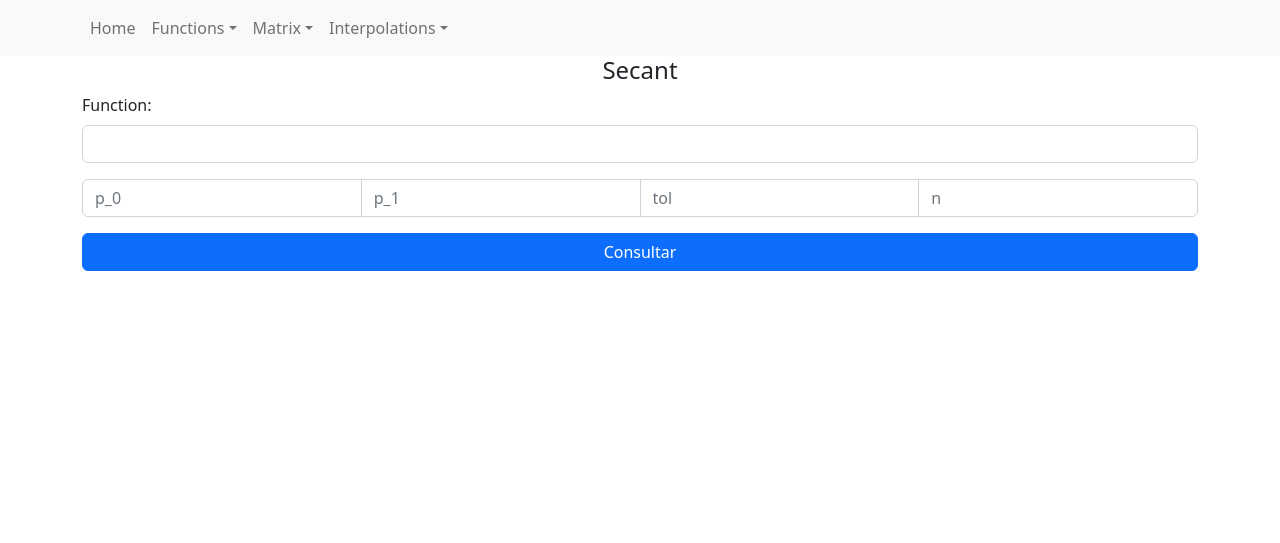
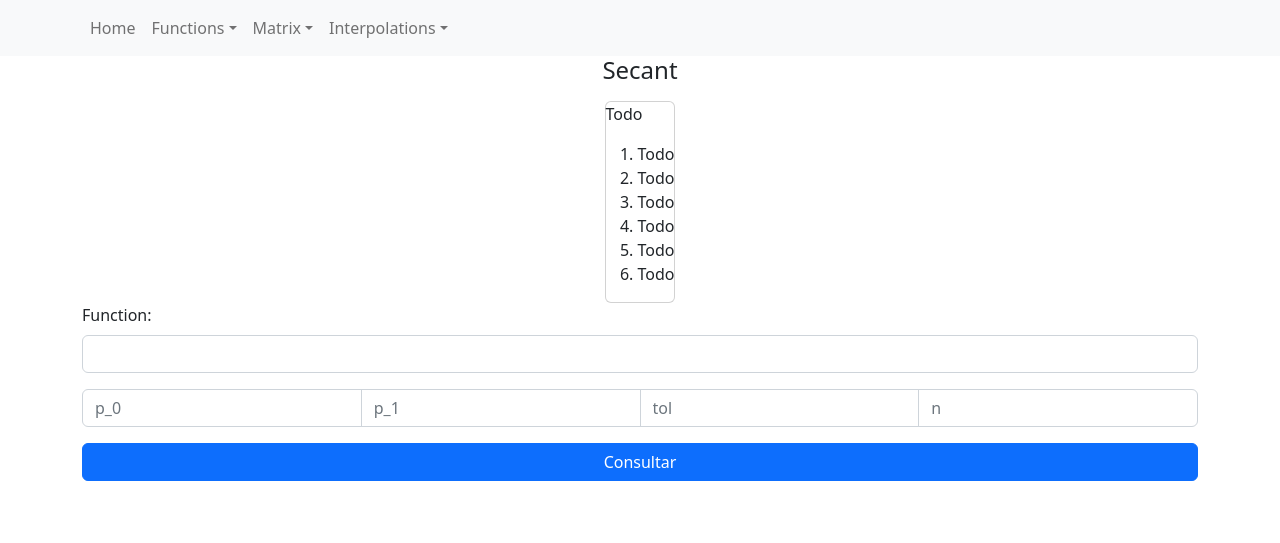
Before and after one commit to bened18/numerical-analysis, a Django app: template public/templates/functions/secant.html in a window 1280 px wide. Shown: the top 543 px of the page. Run offline with Django 4.2, Linux system fonts and the light colour scheme; the template is opened without the code that fills it, so the values that code supplies are empty.

Commit message:
front end to dos helpers

```diff
--- a/public/templates/functions/secant.html
+++ b/public/templates/functions/secant.html
@@ -14,6 +14,20 @@
 <div class="container full-vh">
     <div class="d-flex justify-content-center">
         <h4>Secant</h4>
+    </div>
+
+    <div class="d-flex justify-content-center">
+        <div class="card mt-2">
+            <p>Todo</p>
+            <ol>
+                <li>Todo</li>
+                <li>Todo</li>
+                <li>Todo</li>
+                <li>Todo</li>
+                <li>Todo</li>
+                <li>Todo</li>
+            </ol>
+        </div>
     </div>
 
     <form method="GET" id="function_incrementalsearch_form">
@@ -36,13 +50,13 @@
     </form>
 
     {% if result %}
-        <div class="card mt-2">
-            <div class="card-body">
-                <p>{{ result }}</p>
-            </div>
+    <div class="card mt-2">
+        <div class="card-body">
+            <p>{{ result }}</p>
         </div>
+    </div>
 
-        {{ result_table | safe }}
+    {{ result_table | safe }}
     {% endif %}
 </div>
 {% endblock container %}
```
Also changed, not shown: public/templates/functions/false_rule.html (+14 -0 lines), public/templates/functions/fixed_point.html (+14 -0 lines), public/templates/functions/multiple_roots.html (+14 -0 lines).
